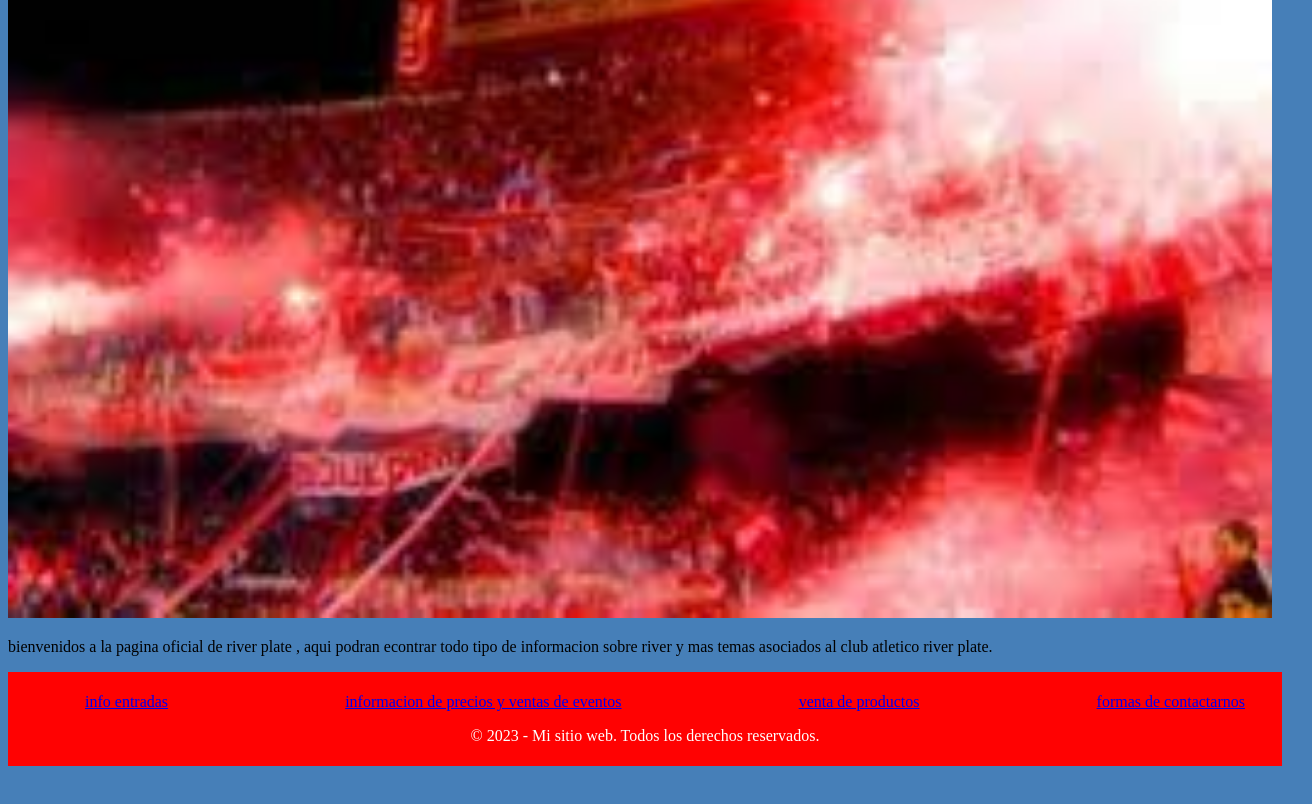
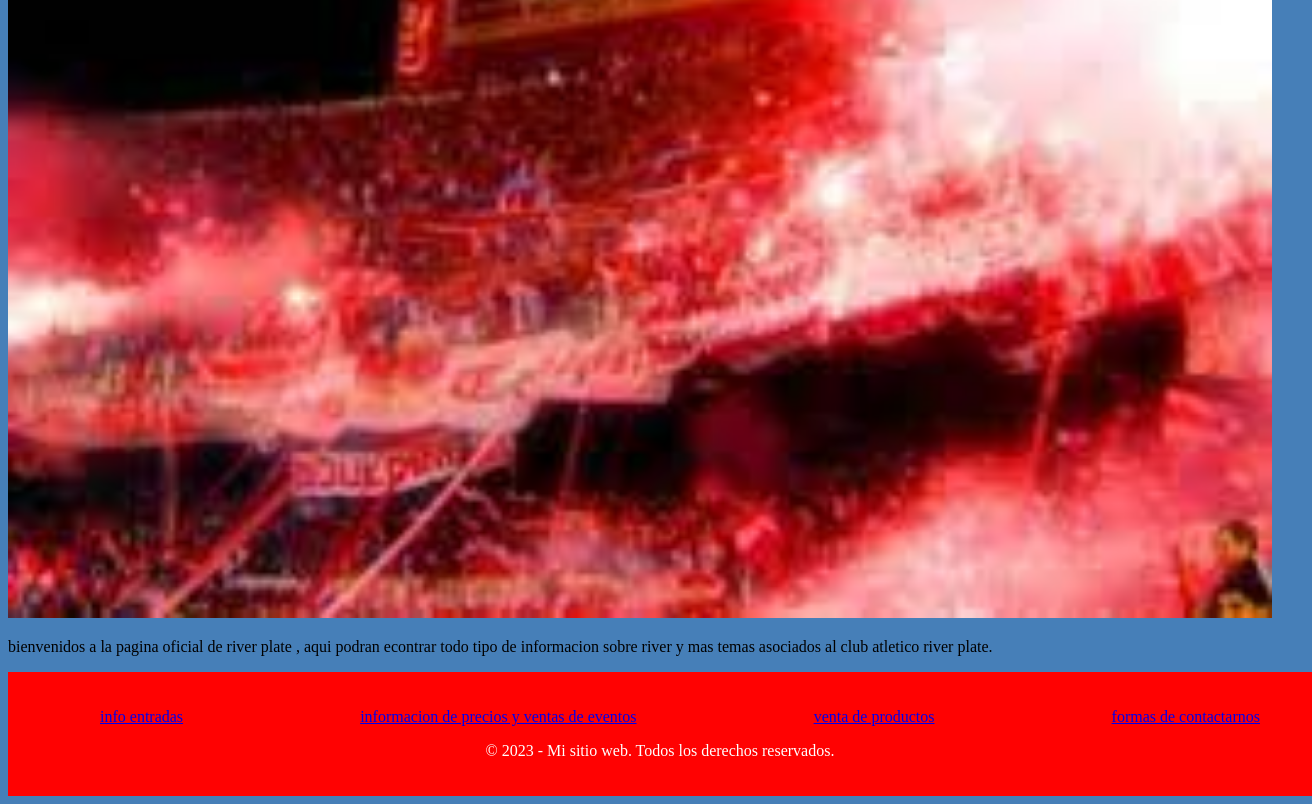
Before and after one commit to moncarz/preentrega2, a plain HTML site: page index.html in a window 1280 px wide. Shown: the part 2141-2945 px from the top of the page, 1312 px wide, since content can reach past the window. Before the commit the page ends 2915 px from the top, so only its background shows below. Drawn offline with nearby package versions, Linux system fonts and the light colour scheme.

Commit message:
adjunto cambios

```diff
--- a/style.css
+++ b/style.css
@@ -185,9 +185,6 @@ footer {
     background-color: #ff0202;
     color: #ffffff;
     width: 100%;
-    margin: 0rem;
-    bottom: 0;
-    padding: 5px;
     text-align: center;
 
 
```
